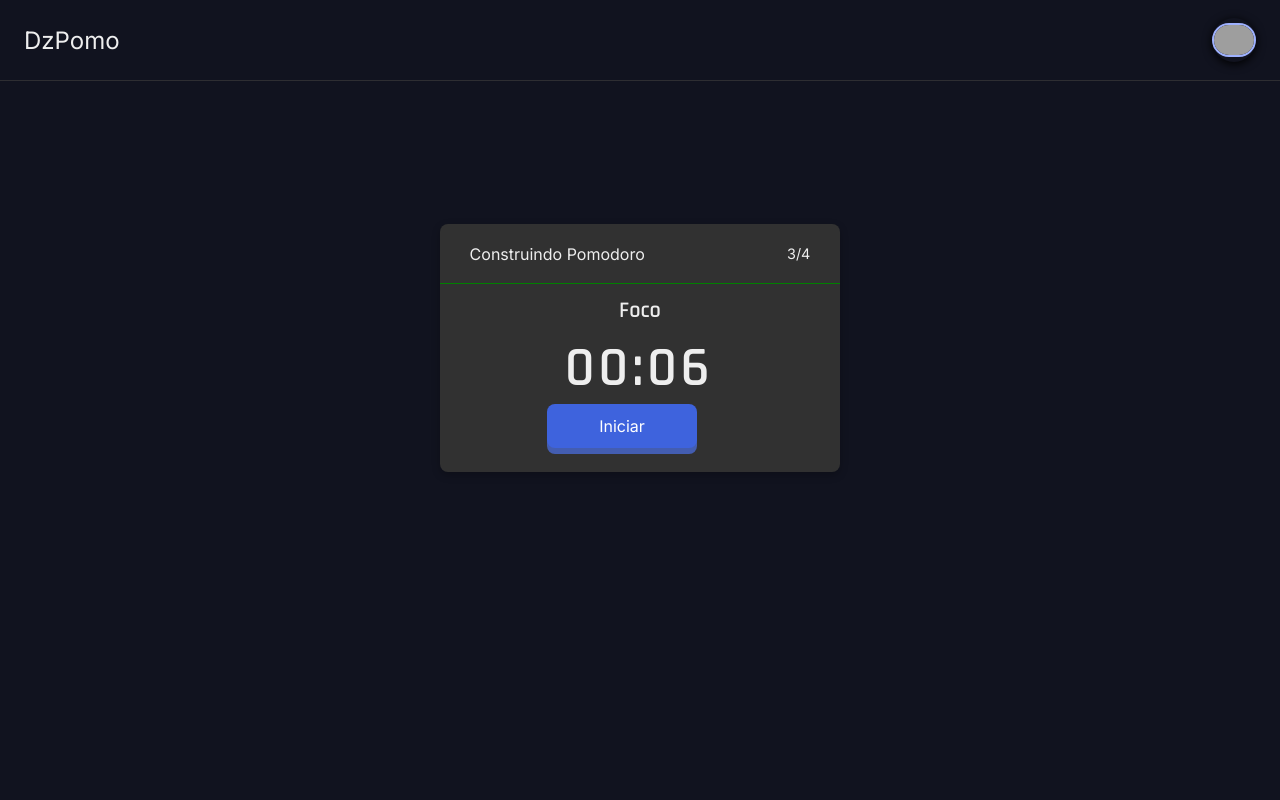
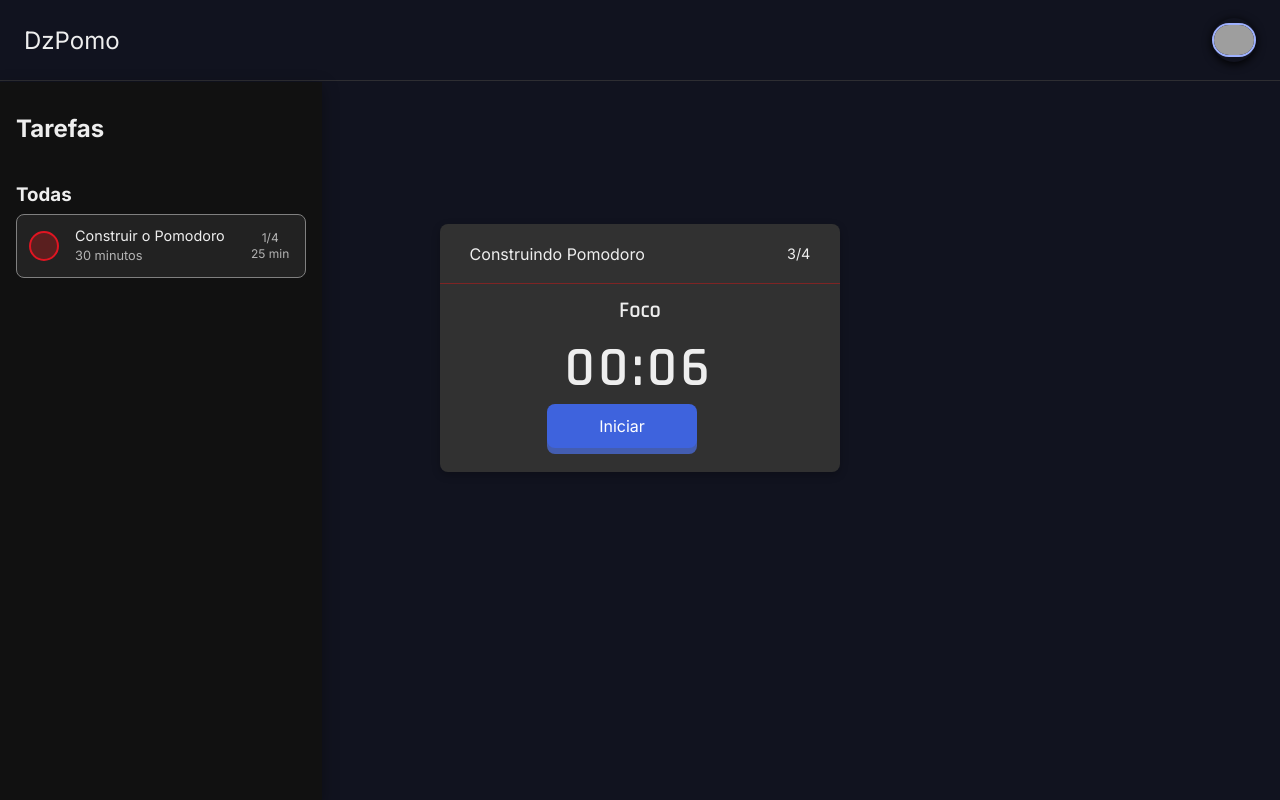
Before and after one commit to Guilherme-Santos08/pomodoro_task, a Next.js app: page / in a window 1280 px wide. Built offline with nearby package versions, Linux system fonts and the light colour scheme; grey boxes are pictures that could not be loaded.

Commit message:
feat: layout sidebar

```diff
--- a/src/components/Pomodor/styles.ts
+++ b/src/components/Pomodor/styles.ts
@@ -23,7 +23,7 @@ export const Container = styled.div`
     width: 100%;
     height: 30px;
     padding: 1.85rem;
-    border-bottom: 1px solid green;
+    border-bottom: 1px solid rgb(181 28 28 / 59%);
 
     > p {
       font-size: 1rem;
--- /dev/null
+++ b/src/components/Sidebar/index.tsx
@@ -0,0 +1,10 @@
+import { Task } from '../Task'
+import { Container } from './styles'
+
+export function Sidebar() {
+  return (
+    <Container>
+      <Task />
+    </Container>
+  )
+}
--- /dev/null
+++ b/src/components/Sidebar/styles.ts
@@ -0,0 +1,12 @@
+import styled from 'styled-components'
+
+export const Container = styled.aside`
+  position: fixed;
+  bottom: 0;
+  left: 0rem;
+
+  width: 20.1rem;
+  height: 89.8vh;
+  background-color: transparent;
+  transition: all 0.8s;
+`
--- /dev/null
+++ b/src/components/Task/index.tsx
@@ -0,0 +1,28 @@
+import { Container, RenderTasks } from './styles'
+
+export function Task() {
+  return (
+    <Container>
+      <h2>Tarefas</h2>
+      <RenderTasks>
+        <h3>Todas</h3>
+        <div className="task">
+          <div className="task__priority" />
+
+          <div className="task__info">
+            <p title="Constuir o pomodoro">Construir o Pomodoro</p>
+            <span>30 minutos</span>
+          </div>
+
+          <div className="task__pomodoro">
+            <div className="task__pomodoro--info">
+              <p>1/4</p>
+              <p>25 min</p>
+            </div>
+            {/* <button type="button">{'|>'}</button> */}
+          </div>
+        </div>
+      </RenderTasks>
+    </Container>
+  )
+}
--- /dev/null
+++ b/src/components/Task/styles.ts
@@ -0,0 +1,65 @@
+import styled from 'styled-components'
+
+export const Container = styled.div`
+  width: 100%;
+  height: 100%;
+  padding: 2rem 1rem;
+  background-color: ${(props) => props.theme.colors.gray1};
+  box-shadow: rgba(0, 0, 0, 0.35) 0px 5px 15px;
+  @media (max-width: 1180px) {
+    position: fixed;
+    right: 0;
+    top: 4rem;
+  }
+`
+
+export const RenderTasks = styled.div`
+  margin-top: 2.5rem;
+
+  h3 {
+    margin-bottom: 0.5rem;
+  }
+
+  .task {
+    display: flex;
+    align-items: center;
+    width: 100%;
+    padding: 0.75rem;
+    background-color: ${(props) => props.theme.colors.gray3};
+    border-radius: 8px;
+    border: 1px solid gray;
+
+    &__priority {
+      width: 30px;
+      height: 30px;
+      border: 2px solid hsl(356deg 83% 48%);
+      border-radius: 99rem;
+      background-color: rgb(181 28 28 / 39%);
+    }
+
+    &__info {
+      width: 160px;
+      margin: 0 1rem;
+      line-height: 18px;
+      p {
+        font-size: 0.9rem;
+        overflow: hidden;
+        white-space: nowrap;
+        text-overflow: ellipsis;
+      }
+      span {
+        color: ${(props) => props.theme.colors.gray11};
+        font-size: 0.8rem;
+      }
+    }
+
+    &__pomodoro {
+      color: ${(props) => props.theme.colors.gray11};
+      &--info {
+        font-size: 0.75rem;
+        text-align: center;
+        line-height: 16px;
+      }
+    }
+  }
+`
--- a/src/pages/_app.tsx
+++ b/src/pages/_app.tsx
@@ -1,6 +1,7 @@
 import type { AppProps } from 'next/app'
 import { ThemeProvider } from 'styled-components'
 import { Header } from '../components/Header'
+import { Sidebar } from '../components/Sidebar'
 import { TimeContextProvider } from '../context/timeContext'
 import GlobalStyle from '../styles/GlobalStyle'
 import theme from '../styles/theme'
@@ -11,6 +12,7 @@ function MyApp({ Component, pageProps }: AppProps) {
       <TimeContextProvider>
         <Header />
         <main>
+          <Sidebar />
           <Component {...pageProps} />
         </main>
         <GlobalStyle />
--- a/src/styles/styled.d.ts
+++ b/src/styles/styled.d.ts
@@ -4,6 +4,8 @@ declare module 'styled-components' {
   export interface DefaultTheme {
     colors: {
       sand1: string
+
+      red1: string
 
       gray1: string
       gray3: string
--- a/src/styles/theme.ts
+++ b/src/styles/theme.ts
@@ -21,6 +21,7 @@ const theme = {
     ...skyDark,
     ...blueDark,
     ...mauveDark,
+    ...redDark,
   },
 }
 
```
